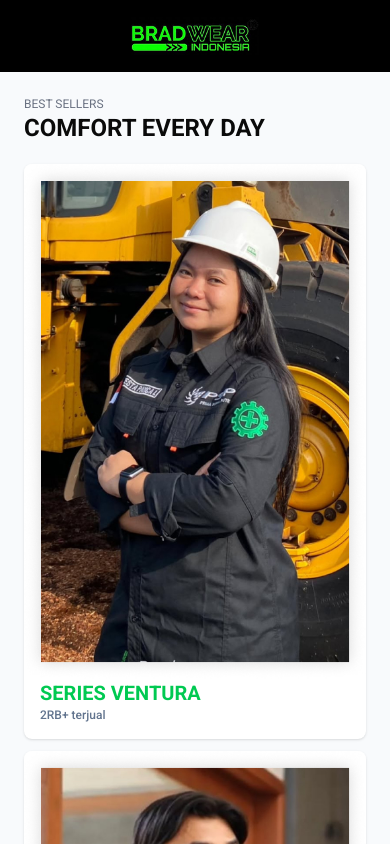
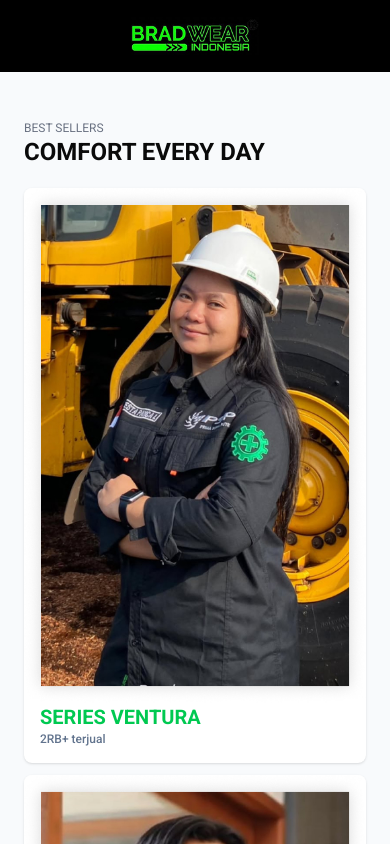
Before and after one commit to Amoebajelek/bradwearindonesia, a Next.js app: page / in a window 390 px wide. Shown: the top 844 px of the page. Built offline with nearby package versions, Linux system fonts and the light colour scheme.

Commit message:
fix height

```diff
--- a/app/page.tsx
+++ b/app/page.tsx
@@ -12,7 +12,7 @@ export default function Home() {
       {/* End Navbar */}
 
       {/* Contents */}
-      <div className="flex flex-col h-fit w-full p-6 lg:p-20 justify-start gap-5">
+      <div className="flex flex-col h-fit w-full px-6 py-12 lg:p-20 justify-start gap-5">
         <Products />
         <div className="card-actions justify-center">
           <Link href="#">
```
